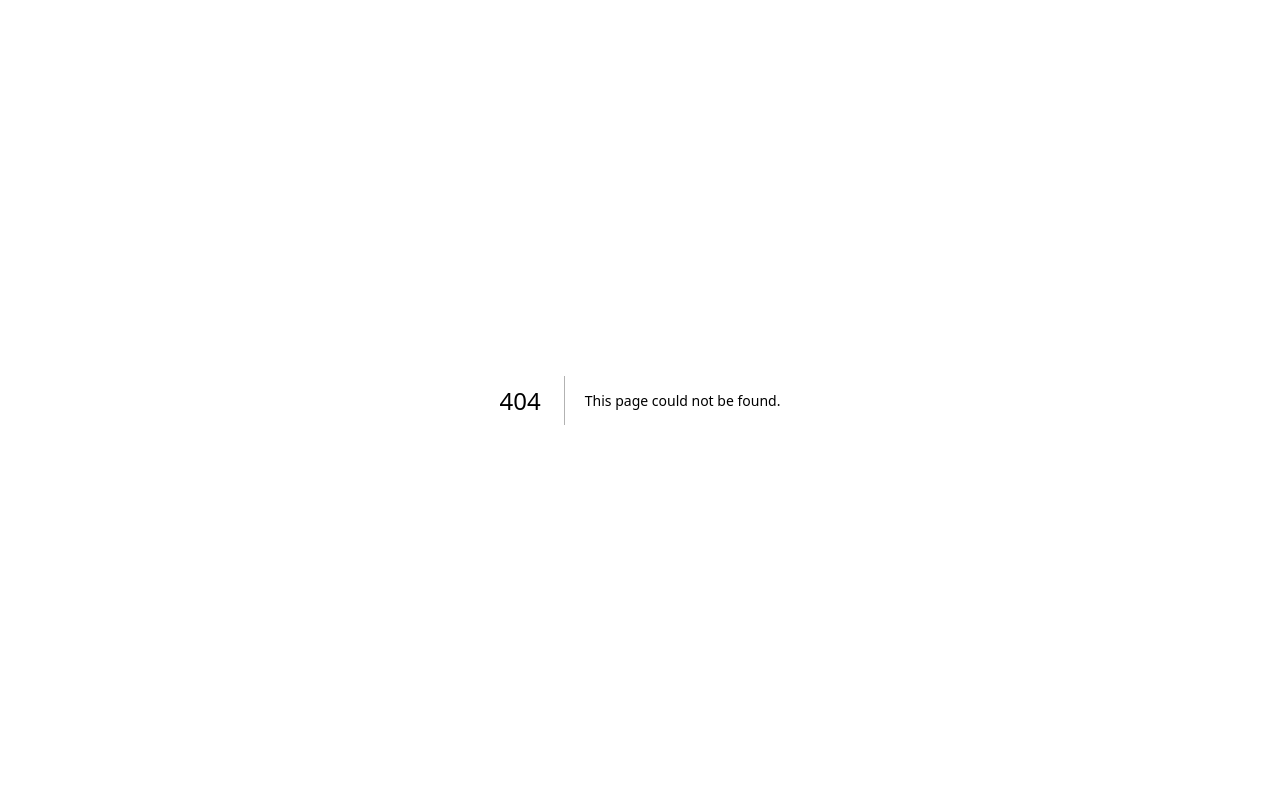
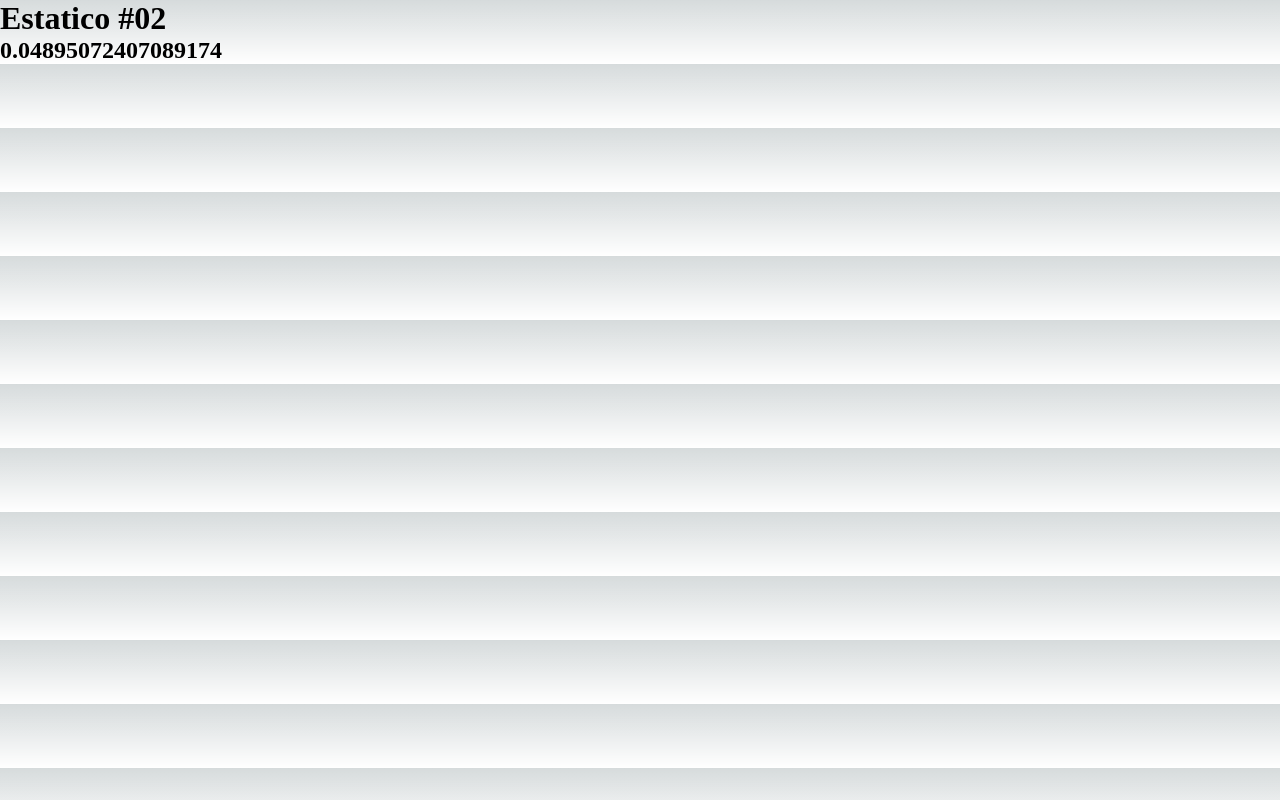
Before and after one commit to ednosmab/renderizacao, a Next.js app: page /estatico2 in a window 1280 px wide. Before the commit this address had no page. Built offline with nearby package versions, Linux system fonts and the light colour scheme.

Commit message:
estatico2 - trabalhando com getStaticProps

```diff
--- /dev/null
+++ b/pages/estatico2.jsx
@@ -0,0 +1,25 @@
+// Através da convenção o NextJS assume que essa função deve gerar um valor estático e não será realizado a troca desse valor em ambiente de produção
+// Para subir o ambiente de produção, deve ser gerado a build primeiro e em seguida subir o servidor
+
+// Rodar o build
+// npm run build
+
+// Subir o servidor
+// npm start
+
+export function getStaticProps(){
+    return {
+        props: {
+            numero: Math.random()
+        }
+    }
+}
+
+export default function Estatico2(props){
+    return (
+        <div>
+            <h1>Estatico #02</h1>
+            <h2>{props.numero}</h2>
+        </div>
+    )
+}
```
